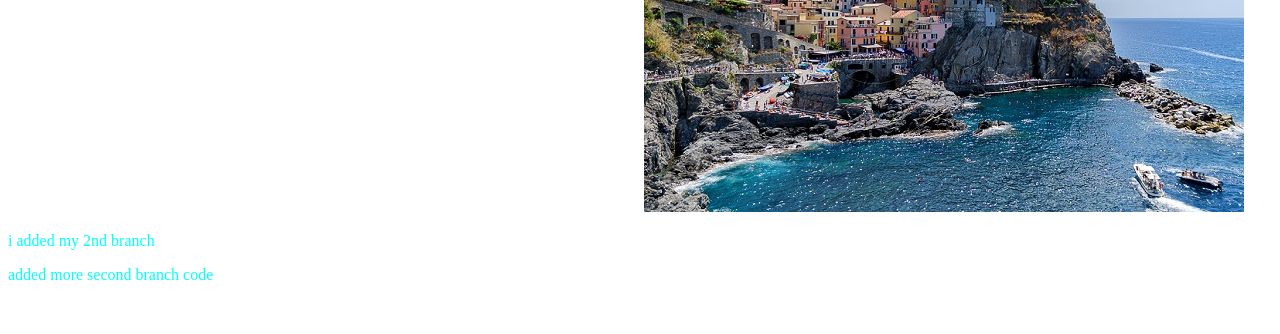
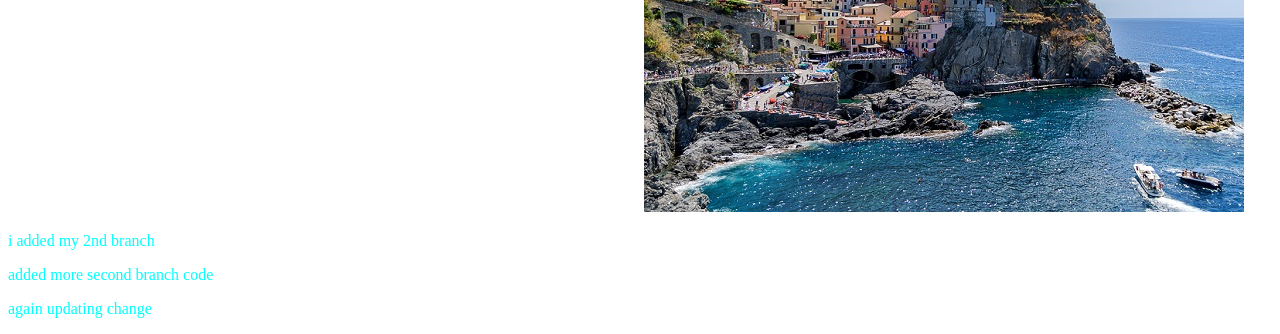
Before and after one commit to saifulalamfahim/my-website, a plain HTML site: page index.html in a window 1280 px wide. Shown: the part 513-847 px from the top of the page. Before the commit the page ends 813 px from the top, so only its background shows below. Drawn offline with Linux system fonts and the light colour scheme.

Commit message:
again changed the same thing

```diff
--- a/index.html
+++ b/index.html
@@ -24,6 +24,7 @@
     <img src="img_5terre.jpg" alt="">
     <p>i added my 2nd branch</p>
     <p>added more second branch code</p>
+    <p>again updating change</p>
 
 </body>
 </html>
```
